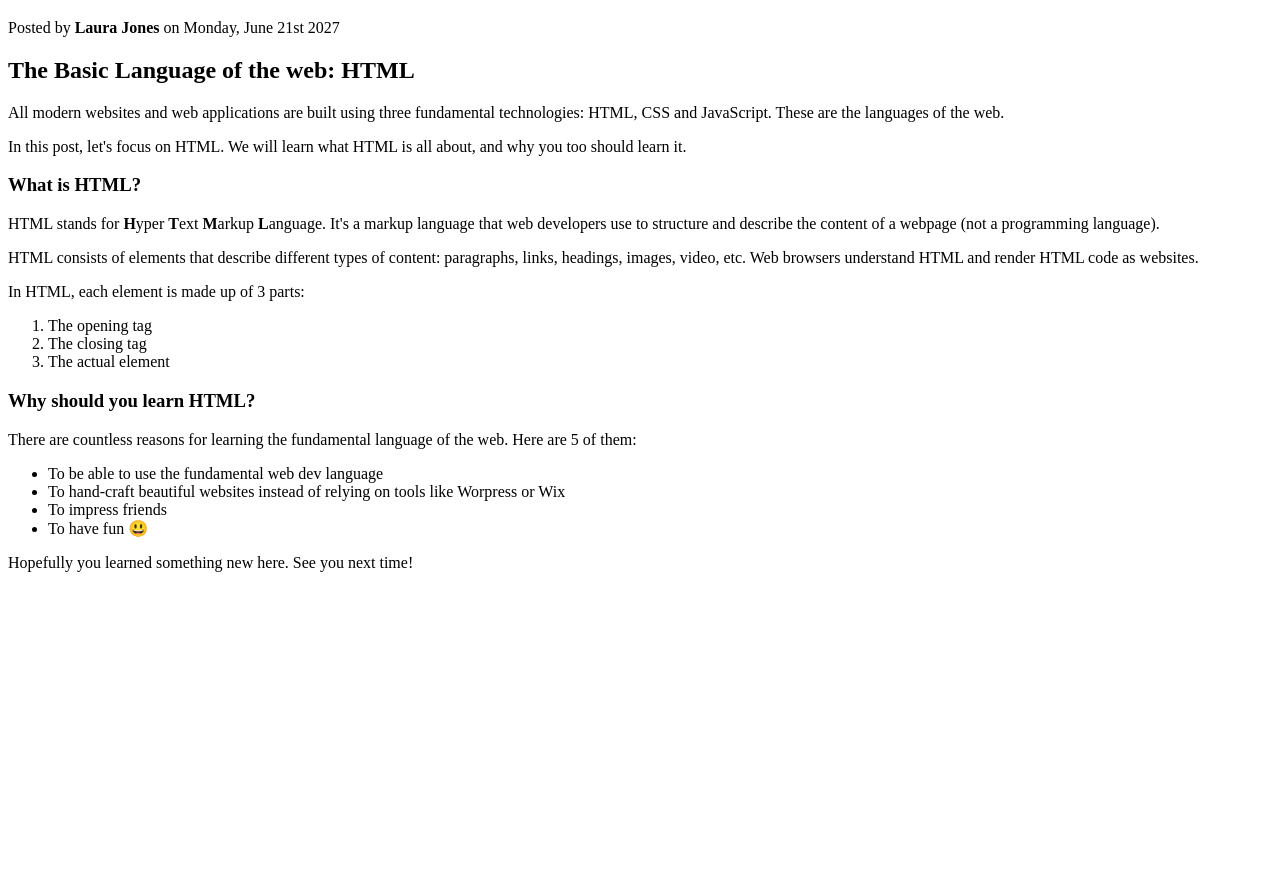
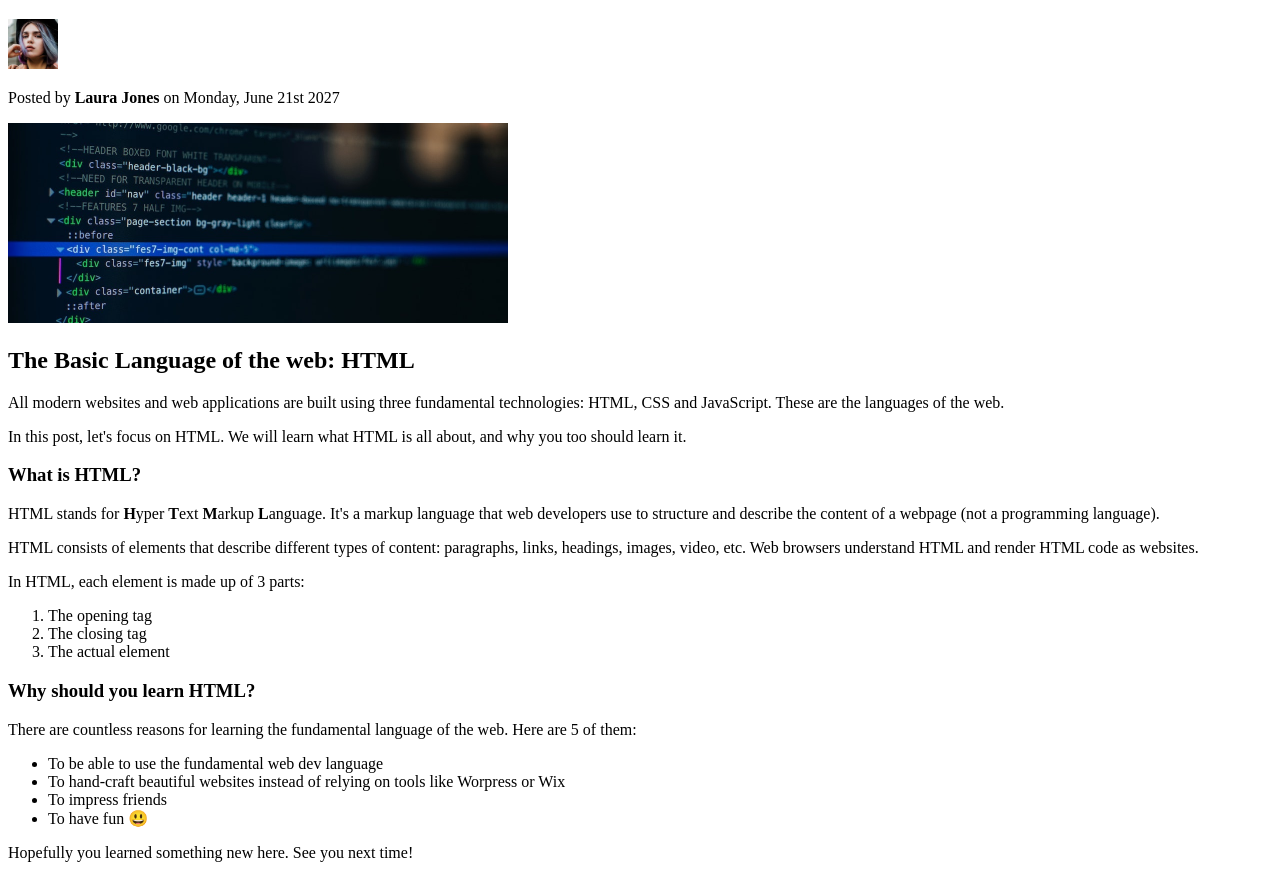
Before and after one commit to eangao/htmlcss-02-html-fundamentals, a plain HTML site: page index.html in a window 1280 px wide. Shown: the part 62-940 px from the top of the page. Before the commit the page ends 800 px from the top, so only its background shows below. Drawn offline with Linux system fonts and the light colour scheme.

Commit message:
Images and Attributes

```diff
--- a/index.html
+++ b/index.html
@@ -1,6 +1,7 @@
 <!DOCTYPE html>
-<html>
+<html lang="en">
   <head>
+    <meta charset="UTF-8" />
     <title>The Basic Language of the web: HTML</title>
   </head>
   <body>
@@ -12,26 +13,40 @@
     <h6>The Basic Language of the web: HTML</h6> -->
 
     <h1>📘 The Code Magazine</h1>
+
+    <img src="laura-jones.jpg" alt="Laura Jones image" width="50" height="50" />
+
     <p>Posted by <strong>Laura Jones</strong> on Monday, June 21st 2027</p>
 
+    <img
+      src="post-img.jpg"
+      alt="HTML code on a screen"
+      width="500"
+      height="200"
+    />
+
     <h2>The Basic Language of the web: HTML</h2>
+
     <p>
       All modern websites and web applications are built using three fundamental
       technologies: HTML, CSS and JavaScript. These are the languages of the
       web.
     </p>
+
     <p>
       In this post, let's focus on HTML. We will learn what HTML is all about,
       and why you too should learn it.
     </p>
 
     <h3>What is HTML?</h3>
+
     <p>
       HTML stands for <strong>H</strong>yper <strong>T</strong>ext
       <strong>M</strong>arkup <strong>L</strong>anguage. It's a markup language
       that web developers use to structure and describe the content of a webpage
       (not a programming language).
     </p>
+
     <p>
       HTML consists of elements that describe different types of content:
       paragraphs, links, headings, images, video, etc. Web browsers understand
@@ -39,6 +54,7 @@
     </p>
 
     <p>In HTML, each element is made up of 3 parts:</p>
+
     <ol>
       <li>The opening tag</li>
       <li>The closing tag</li>
@@ -46,6 +62,7 @@
     </ol>
 
     <h3>Why should you learn HTML?</h3>
+
     <p>
       There are countless reasons for learning the fundamental language of the
       web. Here are 5 of them:
```
